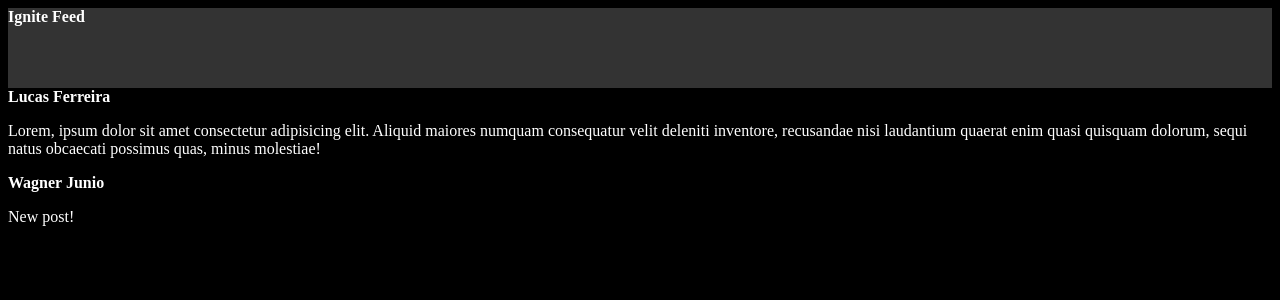
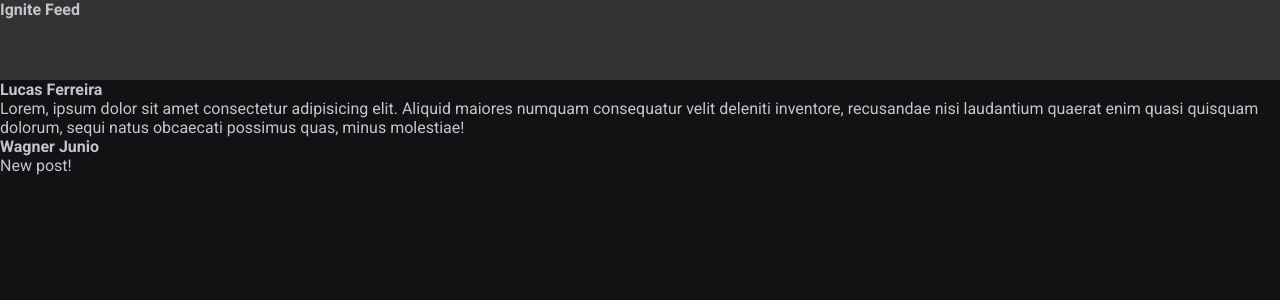
Before and after one commit to lucasdevf/reactjs-feed, a React (Vite) app: page / in a window 1280 px wide. Shown: the top 300 px of the page. Built offline with nearby package versions, Linux system fonts and the light colour scheme.

Commit message:
feat: global styles

```diff
--- a/index.html
+++ b/index.html
@@ -2,8 +2,15 @@
 <html lang="en">
   <head>
     <meta charset="UTF-8" />
+
+    <link rel="preconnect" href="https://fonts.googleapis.com" />
+    <link rel="preconnect" href="https://fonts.gstatic.com" crossorigin />
+
     <link rel="icon" type="image/svg+xml" href="/src/favicon.svg" />
     <meta name="viewport" content="width=device-width, initial-scale=1.0" />
+
+    <link href="https://fonts.googleapis.com/css2?family=Roboto:wght@400;700&display=swap" rel="stylesheet" />
+
     <title>Vite App</title>
   </head>
   <body>
--- a/src/App.jsx
+++ b/src/App.jsx
@@ -1,7 +1,7 @@
 import { Header } from './components/Header'
 import { Post } from './Post'
 
-import './styles.css'
+import './global.css'
 
 export function App() {
   return (
--- /dev/null
+++ b/src/global.css
@@ -0,0 +1,30 @@
+:root {
+  --white: #fff;
+  --gray-100: #e1e1e6;
+  --gray-300: #c4c4cc;
+  --gray-400: #8d8d99;
+  --gray-600: #323238;
+  --gray-700: #29292e;
+  --gray-800: #202024;
+  --gray-900: #121214;
+
+  --green-500: #00875f;
+}
+
+* {
+  margin: 0;
+  padding: 0;
+  box-sizing: border-box;
+}
+
+body {
+  background-color: var(--gray-900);
+  color: var(--gray-300);
+  -webkit-font-smoothing: antialiased;
+}
+
+body, input, textarea, button {
+  font-family: 'Roboto', sans-serif;
+  font-weight: 400;
+  font-size: 1rem;
+}
--- a/src/styles.css
+++ /dev/null
@@ -1,4 +0,0 @@
-body {
-  color: white;
-  background-color: black;
-}
```
